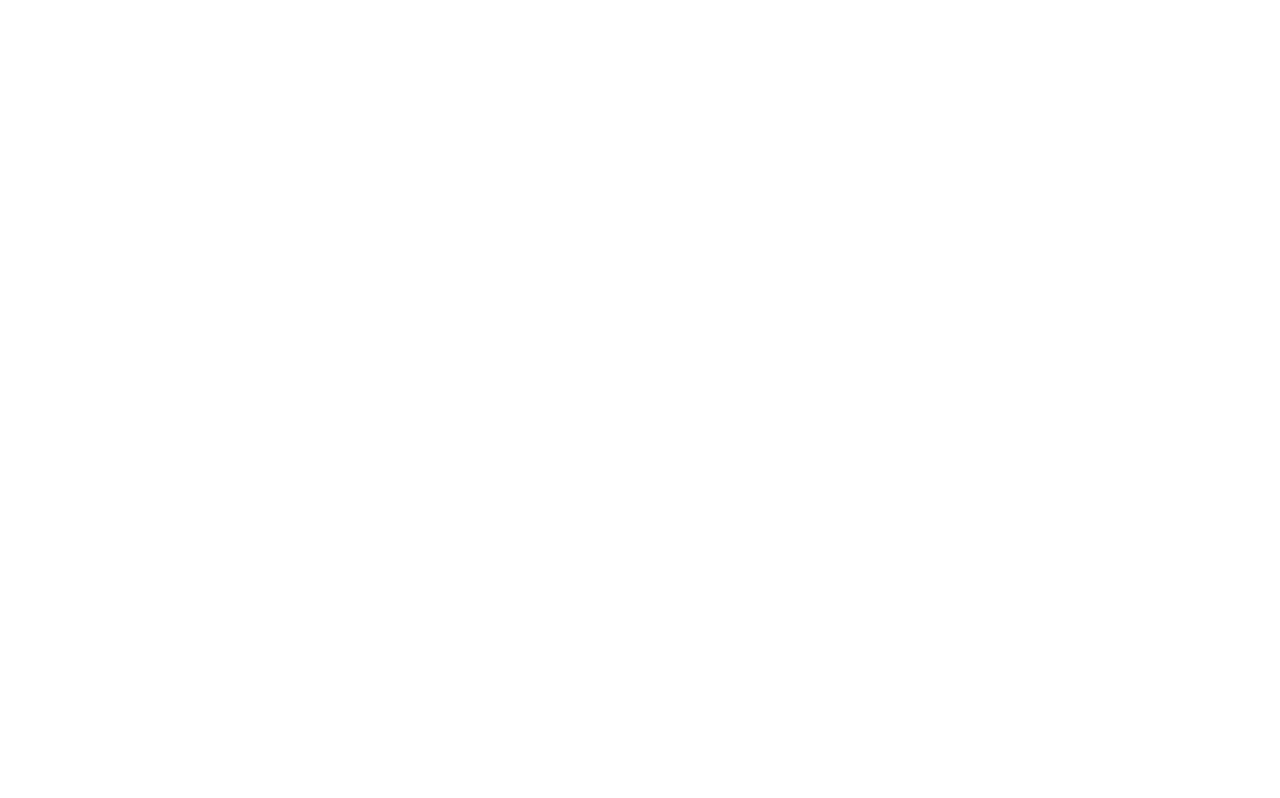
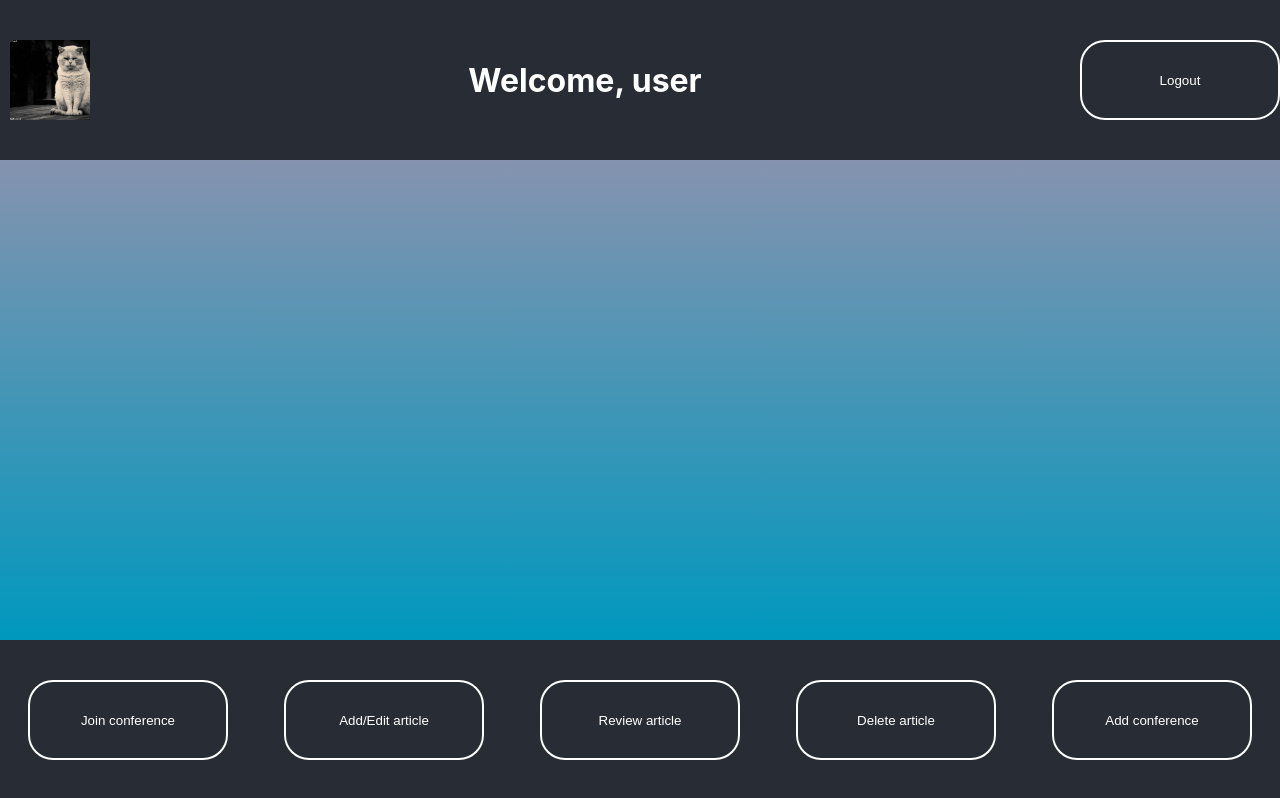
Before and after one commit to Dweniell/Conference-Organizer-App, a React (Create React App) app in the folder conforg/: page /main in a window 1280 px wide. Before the commit this address had no page. Built offline with nearby package versions, Linux system fonts and the light colour scheme.

Commit message:
added the main screen and routes to it from /login and /register

```diff
--- a/conforg/src/Components/Login/Login.js
+++ b/conforg/src/Components/Login/Login.js
@@ -6,6 +6,9 @@
     const handleClickBack = () =>{
         navig(-1)
     }
+    const handleContinue = () =>{
+        navig('/main')
+    }
     return(
         <div className='Login'>
           <header className='Login-header'>
@@ -13,7 +16,7 @@
             <input type='text' placeholder='password' className='inputs'></input>
             <div className='lButtons'>
               <button type='button' className='lButtonStyle b2'onClick={handleClickBack}>Cancel</button>
-              <button type='button' className='lButtonStyle b1'>Continue</button>
+              <button type='button' className='lButtonStyle b1'onClick={handleContinue}>Continue</button>
             </div>
           </header>
         </div>
--- /dev/null
+++ b/conforg/src/Components/MainScreen/MainScreen.css
@@ -0,0 +1,57 @@
+.TopScreen{
+    text-align: center;
+    height: 20%;
+
+}
+.MainScreen{
+    background-color: #282c34;
+    width:100%;
+    height:100vmin;
+}
+.Header{
+    display:flex;
+    justify-content: space-between;
+    flex-direction: row;
+    align-items: center;
+    background-color: #282c34;
+    height: 100%;
+}
+.MLogo{
+    height: 10vmin;
+    width: 10vmin;
+    margin-left: 10px;
+}
+.LogoutBtn{
+    border: 2px solid white;
+    background-color: #282c34;
+    color: white;
+    transition-duration: 0.4s;
+    border-radius: 25px;
+    height: 10vmin;
+    width: 25vmin;
+    cursor:pointer;
+}
+.LogoutBtn:hover{
+    background-color: white;
+    color:#282c34;
+}
+.WelcomeText{
+    color:white;
+}
+.Footer{
+    background-color: #282c34;
+}
+.MidScreen{
+    height: 60%;
+    width: 100%;
+    background-image: linear-gradient(#8593af, #0098be);
+}
+.BottomScreen{
+    display: flex;
+    flex-direction: row;
+    justify-content: space-around;
+    align-items: center;
+    background-color: #282c34;
+    height: 20%;
+    padding: 0px;
+}
--- /dev/null
+++ b/conforg/src/Components/MainScreen/MainScreen.js
@@ -0,0 +1,33 @@
+import React from 'react'
+import './MainScreen.css'
+import logo from '../../placeholder.jpg';
+import { useNavigate } from 'react-router-dom'
+
+function MainScreen(){
+    const nav = useNavigate()
+    const handleLogout = ()=>{
+        nav('/')
+    }
+    return(
+        <div className='MainScreen'>
+            <div className='TopScreen'>
+                <header className='Header'>
+                    <img src={logo} className='MLogo' alt='logo'/>
+                    <h1 className='WelcomeText'>Welcome, user</h1>
+                    <button type='button' className='LogoutBtn' onClick={handleLogout}>Logout</button>
+                </header>
+            </div>
+            <div className='MidScreen'>
+            </div>
+            <div className='BottomScreen'>
+                    <button type='button' className='LogoutBtn'>Join conference</button>
+                    <button type='button' className='LogoutBtn'>Add/Edit article</button>
+                    <button type='button' className='LogoutBtn'>Review article</button>
+                    <button type='button' className='LogoutBtn'>Delete article</button>
+                    <button type='button' className='LogoutBtn'>Add conference</button>
+            </div>
+        </div>
+    )
+}
+
+export default MainScreen
--- a/conforg/src/Components/Register/Register.js
+++ b/conforg/src/Components/Register/Register.js
@@ -5,6 +5,9 @@
     const navig = useNavigate()
     const handleClickBack = () =>{
         navig(-1)
+    }
+    const handleContinue = () =>{
+        navig('/main')
     }
     return(
         <div className='Login'>
@@ -22,7 +25,7 @@
             </div>
             <div className='lButtons'>
               <button type='button' className='lButtonStyle b2'onClick={handleClickBack}>Cancel</button>
-              <button type='button' className='lButtonStyle b1'>Continue</button>
+              <button type='button' className='lButtonStyle b1'onClick={handleContinue}>Continue</button>
             </div>
           </header>
         </div>
--- a/conforg/src/index.js
+++ b/conforg/src/index.js
@@ -4,6 +4,7 @@
 import App from './Components/App/App';
 import Login from './Components/Login/Login'
 import Register from './Components/Register/Register'
+import MainScreen from './Components/MainScreen/MainScreen';
 import reportWebVitals from './reportWebVitals';
 import {BrowserRouter,Routes,Route} from 'react-router-dom'
 const root = ReactDOM.createRoot(document.getElementById('root'));
@@ -14,6 +15,7 @@
         <Route path='/' element={<App/>}/>
         <Route path='/login' element={<Login/>}/>
         <Route path='/register' element={<Register/>}/>
+        <Route path='/main' element={<MainScreen/>}/>
       </Routes>
     </BrowserRouter>
   </React.StrictMode>
```
